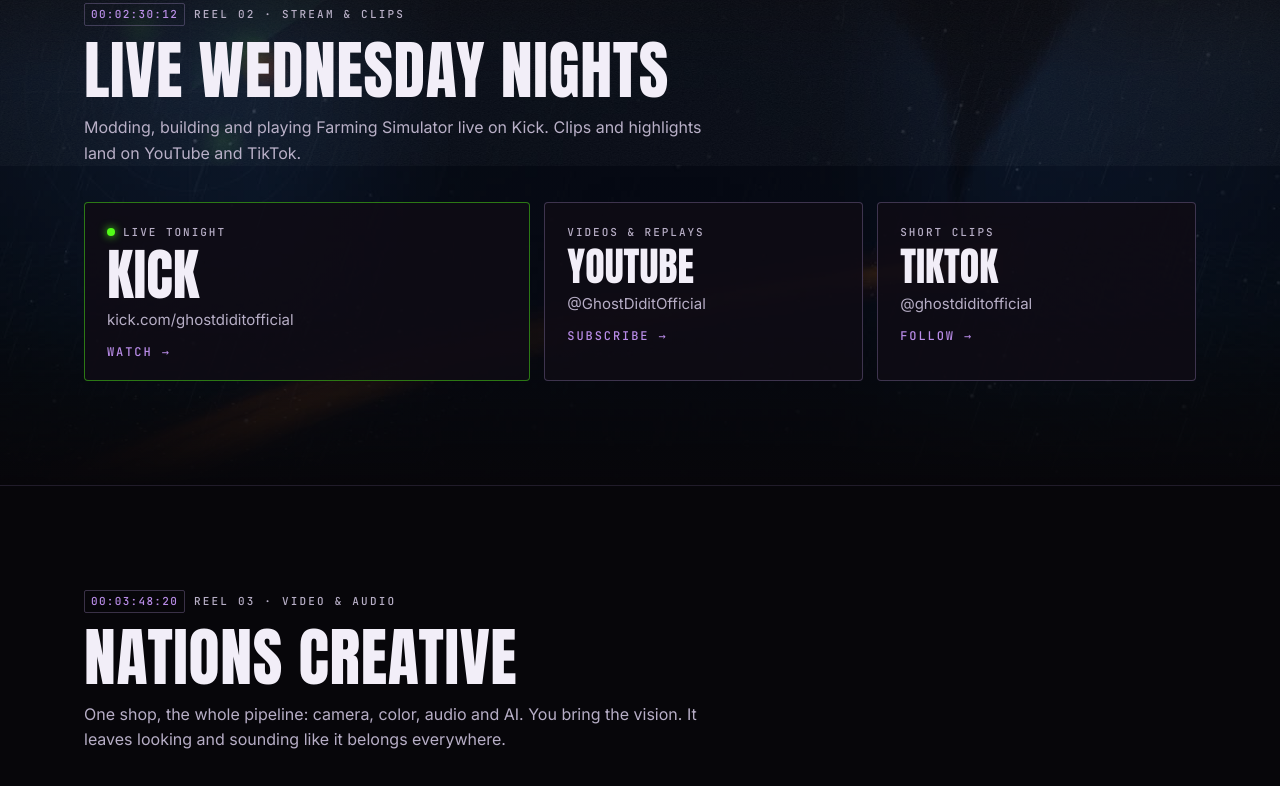
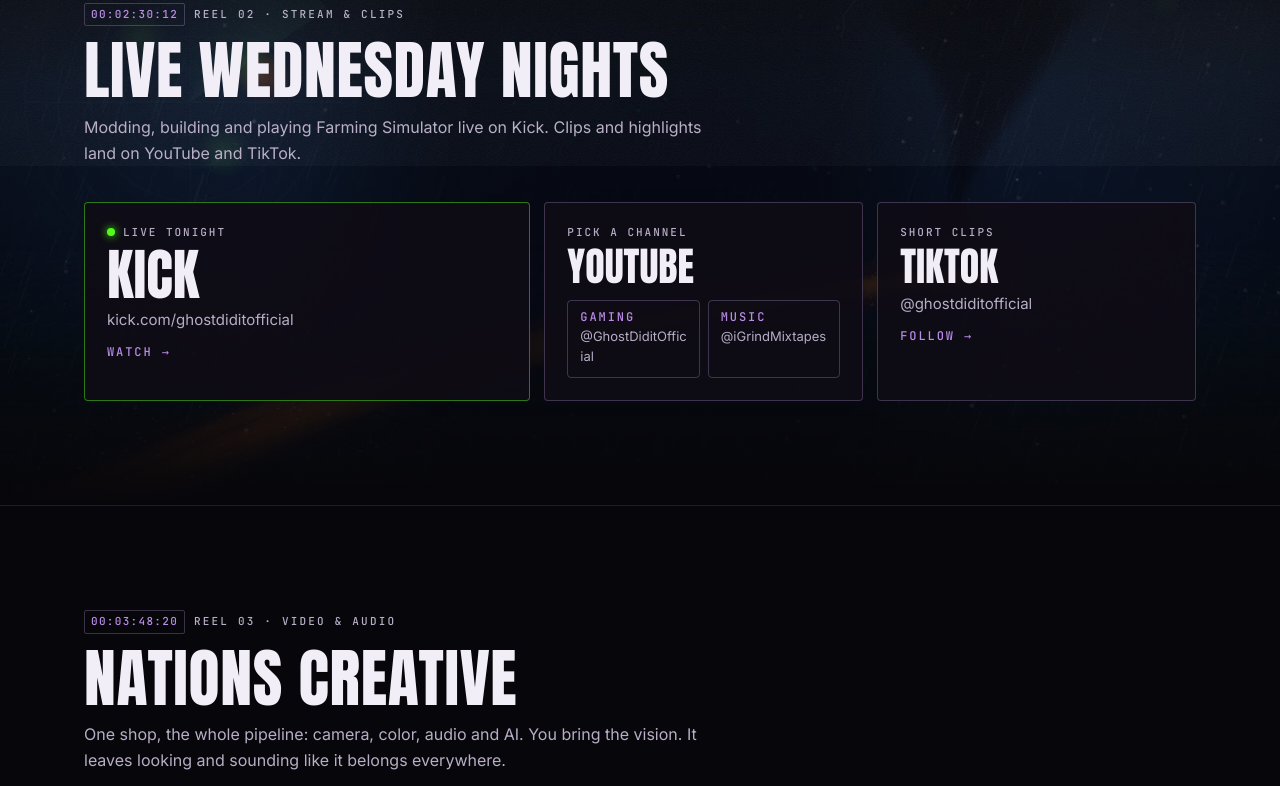
Before and after one commit to ghostdiditofficial/ghostdidit.com, a plain HTML site: page index.html in a window 1280 px wide. Shown: the part 1074-1860 px from the top of the page. Drawn offline with Linux system fonts and the light colour scheme.

Commit message:
YouTube card: pick Gaming or Music channel

```diff
--- a/css/styles.css
+++ b/css/styles.css
@@ -226,6 +226,12 @@ ul.strip { display: grid; grid-template-columns: 1fr; gap: 1px; margin-top: 44px
 .stream-k { display: inline-flex; align-items: center; gap: 8px; font: 500 11px/1.3 var(--mono); letter-spacing: .18em; text-transform: uppercase; color: var(--ink-dim); }
 .stream-name { font-family: var(--display); text-transform: uppercase; font-size: 40px; line-height: 1; }
 .stream-handle { color: var(--ink-dim); font-size: 15px; overflow-wrap: anywhere; }
+.stream-yt:hover { transform: none; }
+.yt-pick { display: grid; grid-template-columns: 1fr 1fr; gap: 8px; margin-top: 8px; }
+.yt-pick a { display: flex; flex-direction: column; gap: 3px; padding: 10px 12px; border: 1px solid var(--line-2); border-radius: 4px; color: var(--ink); text-decoration: none; transition: border-color .2s ease, background .2s ease; min-width: 0; }
+.yt-pick a:hover, .yt-pick a:focus-visible { border-color: var(--purple-lite); background: rgba(23, 18, 33, .95); }
+.yt-pick b { font: 500 12px/1 var(--mono); letter-spacing: .16em; text-transform: uppercase; color: var(--purple-lite); }
+.yt-pick span:not(.sr-only) { color: var(--ink-dim); font-size: 13px; overflow-wrap: anywhere; }
 .stream-go { margin-top: 8px; font: 500 12px/1 var(--mono); letter-spacing: .16em; text-transform: uppercase; color: var(--purple-lite); }
 
 /* ---------- services ---------- */
--- a/index.html
+++ b/index.html
@@ -31,7 +31,7 @@
   <link rel="preconnect" href="https://fonts.googleapis.com">
   <link rel="preconnect" href="https://fonts.gstatic.com" crossorigin>
   <link href="https://fonts.googleapis.com/css2?family=Anton&family=Inter:wght@400;600;800&family=JetBrains+Mono:wght@500&display=swap" rel="stylesheet">
-  <link rel="stylesheet" href="css/styles.css?v=20261118b">
+  <link rel="stylesheet" href="css/styles.css?v=20261118d">
 </head>
 <body>
   <a class="skip" href="#main">Skip to content</a>
@@ -140,13 +140,14 @@
             <span class="stream-go" aria-hidden="true">Watch →</span>
             <span class="sr-only">(opens in new tab)</span>
           </a>
-          <a class="stream-card rev" href="https://www.youtube.com/@GhostDiditOfficial" target="_blank" rel="noopener">
-            <span class="stream-k">Videos &amp; replays</span>
+          <div class="stream-card stream-yt rev">
+            <span class="stream-k">Pick a channel</span>
             <span class="stream-name">YouTube</span>
-            <span class="stream-handle">@GhostDiditOfficial</span>
-            <span class="stream-go" aria-hidden="true">Subscribe →</span>
-            <span class="sr-only">(opens in new tab)</span>
-          </a>
+            <div class="yt-pick">
+              <a href="https://www.youtube.com/@GhostDiditOfficial" target="_blank" rel="noopener"><b>Gaming</b><span>@GhostDiditOfficial</span><span class="sr-only"> (opens in new tab)</span></a>
+              <a href="https://www.youtube.com/@iGrindMixtapes" target="_blank" rel="noopener"><b>Music</b><span>@iGrindMixtapes</span><span class="sr-only"> (opens in new tab)</span></a>
+            </div>
+          </div>
           <a class="stream-card rev" href="https://www.tiktok.com/@ghostdiditofficial" target="_blank" rel="noopener">
             <span class="stream-k">Short clips</span>
             <span class="stream-name">TikTok</span>
@@ -445,7 +446,8 @@
           <li><a href="https://www.facebook.com/ghostdiditofficial" target="_blank" rel="noopener">Facebook</a></li>
           <li><a href="https://www.tiktok.com/@ghostdiditofficial" target="_blank" rel="noopener">TikTok</a></li>
           <li><a href="https://kick.com/ghostdiditofficial" target="_blank" rel="noopener">Kick</a></li>
-          <li><a href="https://www.youtube.com/@GhostDiditOfficial" target="_blank" rel="noopener">YouTube</a></li>
+          <li><a href="https://www.youtube.com/@GhostDiditOfficial" target="_blank" rel="noopener">YouTube (Gaming)</a></li>
+          <li><a href="https://www.youtube.com/@iGrindMixtapes" target="_blank" rel="noopener">YouTube (Music)</a></li>
           <li><a href="https://github.com/ghostdiditofficial" target="_blank" rel="noopener">GitHub</a></li>
         </ul>
       </nav>
@@ -453,6 +455,6 @@
     </div>
   </footer>
 
-  <script src="js/main.js?v=20261118c" defer></script>
+  <script src="js/main.js?v=20261118d" defer></script>
 </body>
 </html>
```
